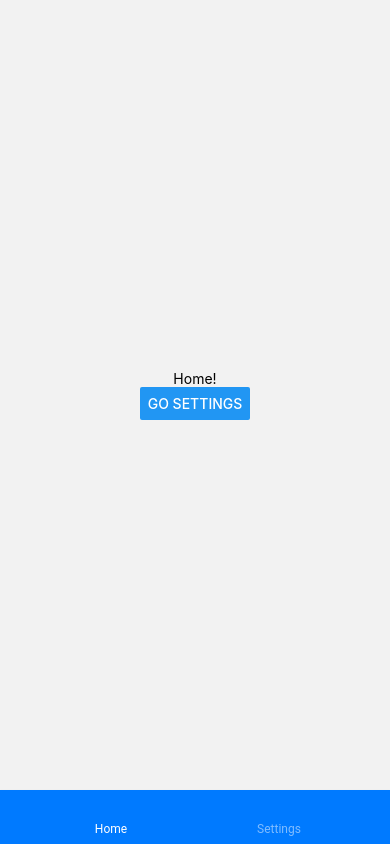
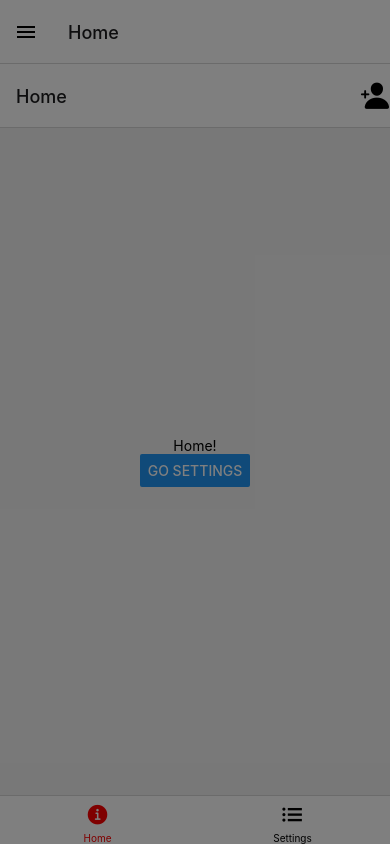
Before and after one commit to TaKiKaToJi/nvProject, a React Native app: screen / in a window 390 px wide. Built offline with nearby package versions, Linux system fonts and the light colour scheme.

Commit message:
9/14/2022

```diff
--- a/App.js
+++ b/App.js
@@ -1,35 +1,112 @@
-import * as React from 'react';
-import { Text, View,Button } from 'react-native';
-import { NavigationContainer } from '@react-navigation/native';
-import { createMaterialBottomTabNavigator } from '@react-navigation/material-bottom-tabs';
+import * as React from "react";
+import { Text, View, Button, } from "react-native";
+import { NavigationContainer } from "@react-navigation/native";
+import { createBottomTabNavigator } from "@react-navigation/bottom-tabs";
+import { Ionicons } from "@expo/vector-icons";
+import {
+  createDrawerNavigator,
+} from "@react-navigation/drawer";
+
+const Tab = createBottomTabNavigator();
+const Drawer = createDrawerNavigator();
+
 
 function HomeScreen({ navigation }) {
   return (
-    <View style={{ flex: 1, justifyContent: 'center', alignItems: 'center' }}>
+    <View style={{ flex: 1, justifyContent: "center", alignItems: "center" }}>
       <Text>Home!</Text>
-      <Button title='GO SETTINGS' onPress={()=> navigation.navigate('Settings')}/>
+      <Button
+        title="GO SETTINGS"
+        onPress={() => navigation.navigate("Settings")}
+      />
     </View>
   );
 }
 
 function SettingsScreen({ navigation }) {
   return (
-    <View style={{ flex: 1, justifyContent: 'center', alignItems: 'center' }}>
+    <View style={{ flex: 1, justifyContent: "center", alignItems: "center" }}>
       <Text>Settings!</Text>
-      <Button title='GO HOME' onPress={()=> navigation.goBack()}/>
+      <Button title="GO HOME" onPress={() => navigation.goBack()} />
     </View>
   );
 }
 
-const Tab = createMaterialBottomTabNavigator();
+
+
+function MyTabs() {
+  return (
+    <Tab.Navigator
+      screenOptions={({ route }) => ({
+        tabBarIcon: ({ focused, color, size }) => {
+          let iconName;
+          if (route.name === "Home") {
+            iconName = focused
+              ? "ios-information-circle"
+              : "ios-information-circle-outline";
+          } else if (route.name === "Settings") {
+            iconName = focused ? "ios-add-circle" : "ios-list";
+          }
+
+          return <Ionicons name={iconName} size={size} color={color} />;
+        },
+        tabBarActiveTintColor: "red",
+        tabBarInactiveTintColor: "black",
+        headerRight: () => (
+          <Ionicons name="person-add" color={'black'} size={30}/>
+        )
+      })}
+    >
+      <Tab.Screen name="Home" component={HomeScreen} />
+      <Tab.Screen name="Settings" component={SettingsScreen} />
+    </Tab.Navigator>
+  );
+}
+
+function MyTabs1() {
+  return (
+    <Tab.Navigator
+      screenOptions={({ route }) => ({
+        tabBarIcon: ({ focused, color, size }) => {
+          let iconName;
+          if (route.name === "Home") {
+            iconName = focused
+              ? "ios-information-circle"
+              : "ios-information-circle-outline";
+          } else if (route.name === "Settings") {
+            iconName = focused ? "ios-add-circle" : "ios-list";
+          }
+
+          return <Ionicons name={iconName} size={size} color={color} />;
+        },
+        tabBarActiveTintColor: "red",
+        tabBarInactiveTintColor: "black",
+        headerRight: () => (
+          <Ionicons name="person-add" color={'black'} size={30}/>
+        )
+      })}
+    >
+      <Tab.Screen name="Settings" component={SettingsScreen} />
+      <Tab.Screen name="Home" component={HomeScreen} />
+    </Tab.Navigator>
+  );
+}
+
+
+
+function MyDrawer() {
+  return (
+    <Drawer.Navigator useLegacyImplementation>
+      <Drawer.Screen name="Home" component={MyTabs} />
+      <Drawer.Screen name="Settings" component={MyTabs1} />
+    </Drawer.Navigator>
+  );
+}
 
 export default function App() {
   return (
     <NavigationContainer>
-      <Tab.Navigator>
-        <Tab.Screen name="Home" component={HomeScreen} />
-        <Tab.Screen name="Settings" component={SettingsScreen} />
-      </Tab.Navigator>
+      <MyDrawer />
     </NavigationContainer>
   );
 }
```
Also changed, not shown: App buttom tab.js (added, +56 -0 lines), App tab.js (deleted, +0 -42 lines), App3.js (added, +35 -0 lines).
